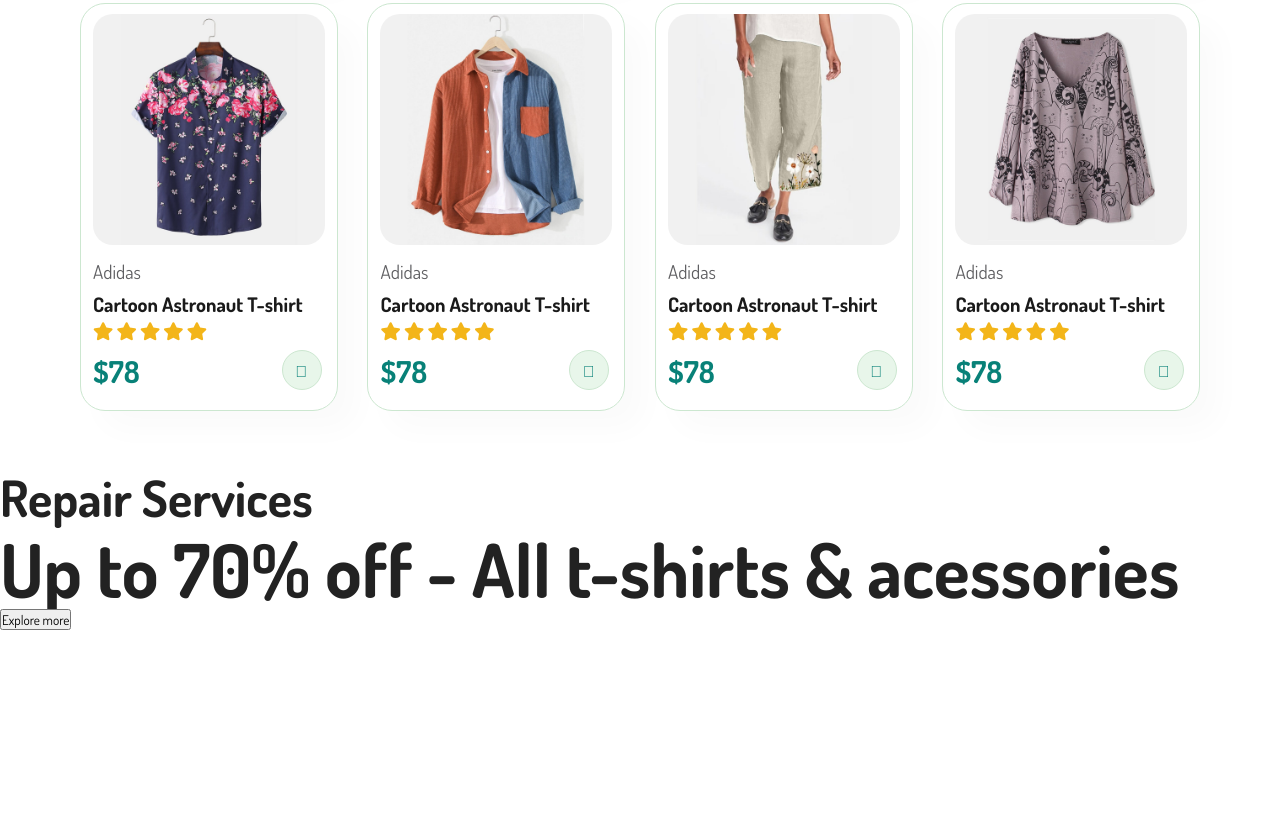
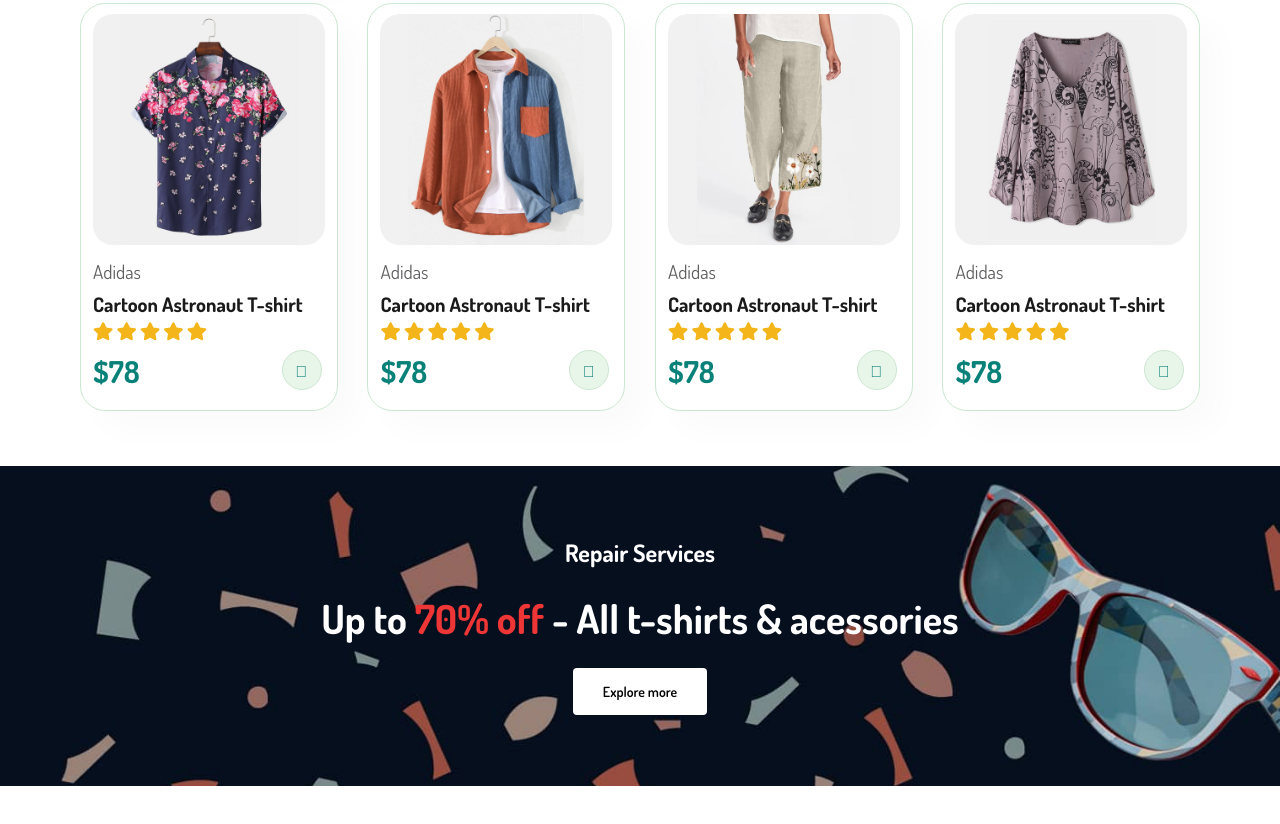
Before and after one commit to leojardim5/WebSite, a plain HTML site: page website/index.html in a window 1280 px wide. Shown: the part 1760-2584 px from the top of the page. Before the commit the page ends 2390 px from the top, so only its background shows below. Drawn offline with Linux system fonts and the light colour scheme.

Commit message:
Finalizando o Banner

```diff
--- a/website/index.html
+++ b/website/index.html
@@ -192,10 +192,10 @@
             </div>
         </div>
     </section>
-    <section class="banner">
+    <section id="banner" class="section-m1">
         <h4>Repair Services</h4>
         <h2>Up to <span>70% off</span> - All t-shirts & acessories</h2>
-        <button>Explore more</button>
+        <button class="normal">Explore more</button>
     </section>
 
 
--- a/website/style.css
+++ b/website/style.css
@@ -44,7 +44,20 @@ p{
 }
 
 .section-m1{
-    margin:40px;
+    margin:40px 0;
+}
+
+button.normal{
+    font-size: 14px;
+    font-weight: 600;
+    padding: 15px 30px;
+    color:#000;
+    background-color: #fff;
+    border-radius: 4px;
+    cursor: pointer;
+    border:none;
+    outline: none;
+    transition: 0.2s;
 }
 
 body{
@@ -264,3 +277,36 @@ body{
     bottom: 20px;
     right: 15px;
 }
+
+#banner{
+   display: flex;
+   flex-direction: column;
+   justify-content: center;
+   align-items: center;
+   text-align: center;
+   background-image: url('img/banner/b2.jpg');
+   width: 100%;
+   height: 40vh;
+   background-size: cover;
+   background-position: center;
+}
+
+#banner h4{
+    color: #fff;
+    font-size: 24px;
+}
+
+#banner h2{
+    color:#fff;
+    font-size: 40px;
+    padding: 10px 0;
+}
+
+#banner h2 span{
+    color:#ef3636;
+}
+
+#banner button:hover{
+    background:#088178;
+    color:#fff;
+}
```
